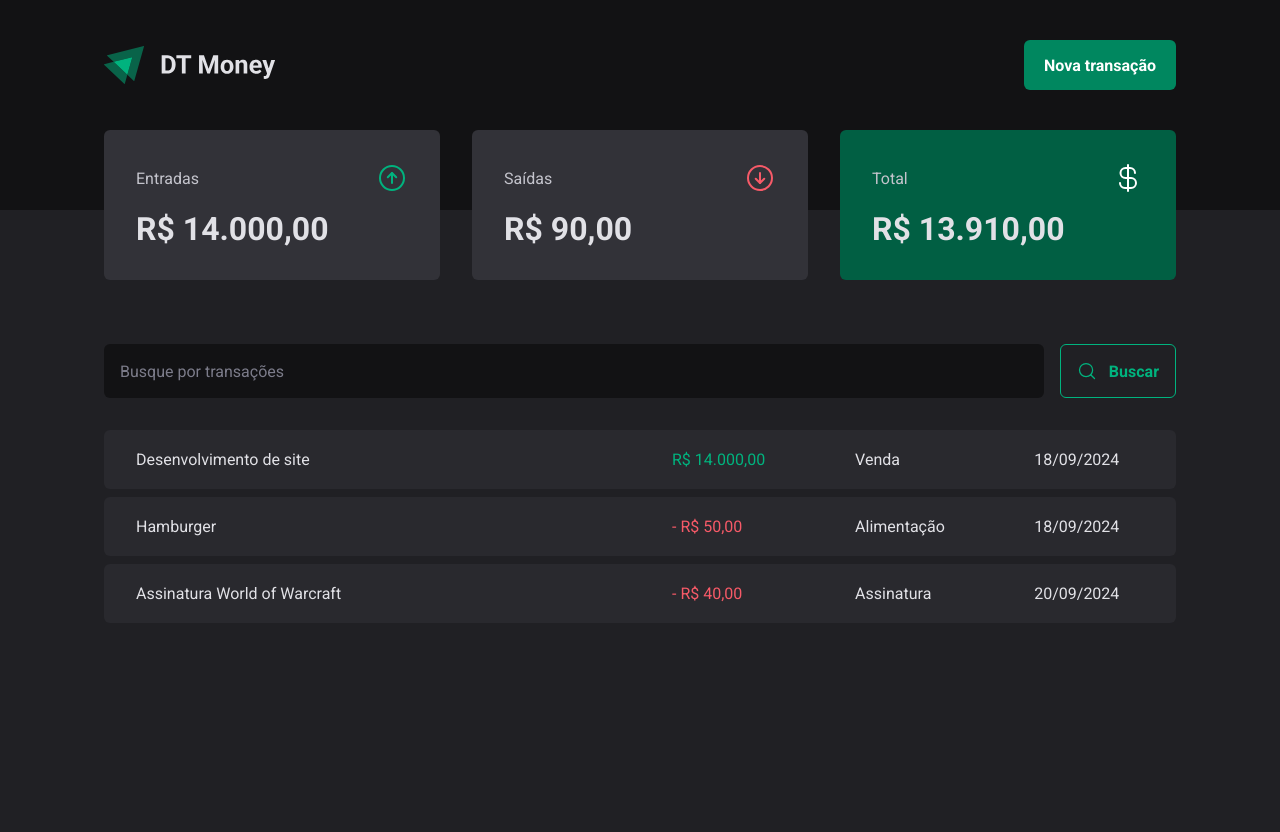
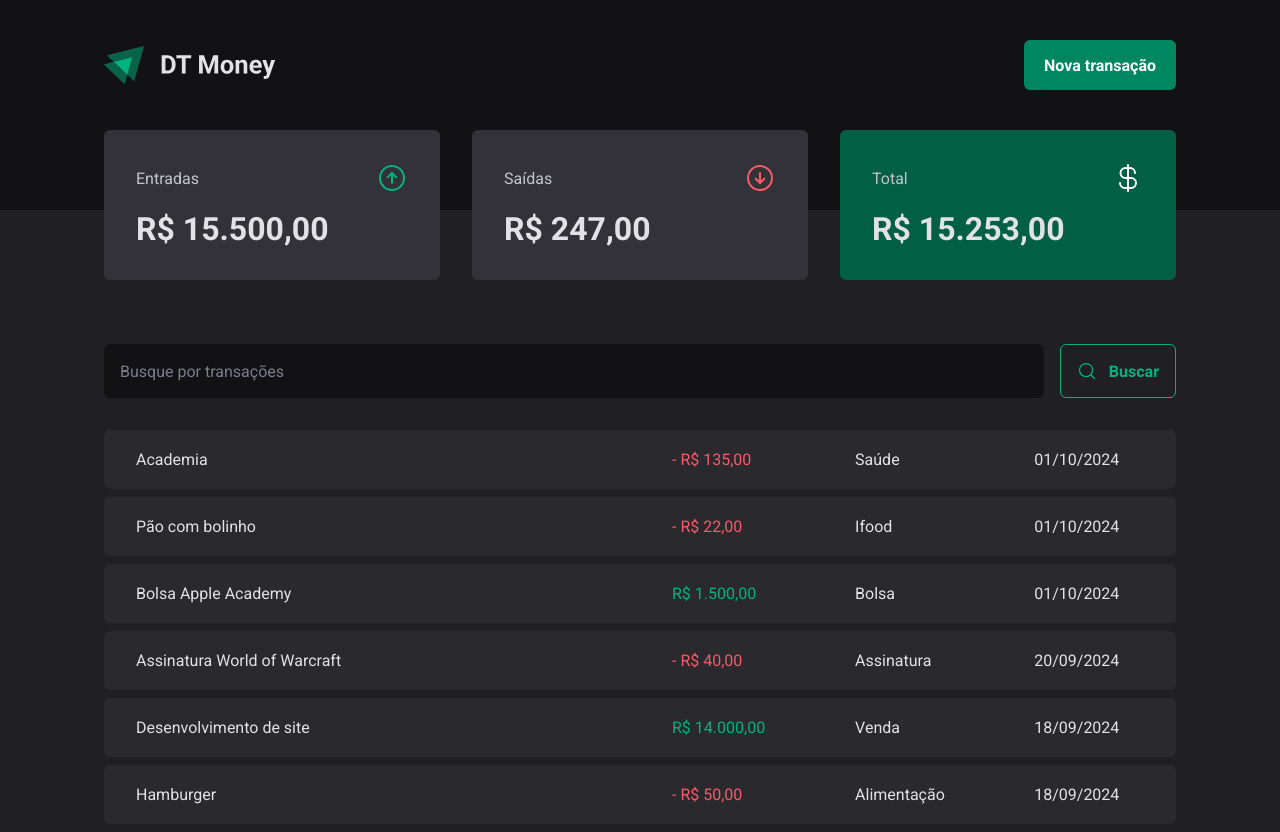
Before and after one commit to angelonetho/03-dt-money, a React (Vite) app: page / in a window 1280 px wide. Before the commit the page ends 800 px from the top, so only its background shows below. Built offline with nearby package versions, Linux system fonts and the light colour scheme; data requests are answered from the project's data file.

Commit message:
Conexão com a API - Criando nova transação

```diff
--- a/server.json
+++ b/server.json
@@ -23,6 +23,30 @@
       "category": "Assinatura",
       "price": 40,
       "createdAt": "2024-09-20T02:41:10.128Z"
+    },
+    {
+      "description": "Bolsa Apple Academy",
+      "price": 1500,
+      "category": "Bolsa",
+      "type": "income",
+      "createdAt": "2024-10-01T17:52:40.848Z",
+      "id": 4
+    },
+    {
+      "description": "Pão com bolinho",
+      "price": 22,
+      "category": "Ifood",
+      "type": "outcome",
+      "createdAt": "2024-10-01T17:58:10.667Z",
+      "id": 5
+    },
+    {
+      "description": "Academia",
+      "price": 135,
+      "category": "Saúde",
+      "type": "outcome",
+      "createdAt": "2024-10-01T18:07:10.949Z",
+      "id": 6
     }
   ]
 }
--- a/src/components/NewTransactionModal/index.tsx
+++ b/src/components/NewTransactionModal/index.tsx
@@ -5,6 +5,8 @@ import { ArrowCircleDown, ArrowCircleUp, X } from "phosphor-react";
 import * as z from 'zod'
 import { Controller, useForm } from "react-hook-form";
 import { zodResolver } from "@hookform/resolvers/zod/src/zod.js";
+import { useContext } from "react";
+import { TransactionsContext } from "../../contexts/TransactionContext";
 
 const newTransactionFormSchema = z.object({
     description: z.string(),
@@ -16,17 +18,27 @@ const newTransactionFormSchema = z.object({
 type NewTransactionFormInputs = z.infer<typeof newTransactionFormSchema>;
 
 export function NewTransactionModal() {
-    const { control, register, handleSubmit, formState: { isSubmitting }} = useForm<NewTransactionFormInputs>( {
+
+    const { createTransaction } = useContext(TransactionsContext)
+
+    const { control, register, handleSubmit, formState: { isSubmitting }, reset} = useForm<NewTransactionFormInputs>( {
         resolver: zodResolver(newTransactionFormSchema),
         defaultValues: {
             type: "income"
-        }
+        },
     })
 
     async function handleCreateNewTransaction(data: NewTransactionFormInputs) {
-        await new Promise(resolver => setTimeout(resolver, 2000))
+        const { description, price, category, type} = data
 
-        console.log(data)
+        await createTransaction({
+            description,
+            price,
+            category,
+            type
+        })
+
+        reset()
     }
 
     return(
--- a/src/contexts/TransactionContext.tsx
+++ b/src/contexts/TransactionContext.tsx
@@ -10,13 +10,23 @@ interface Transaction {
     createdAt: string
 }
 
+interface CreateTransactionInput {
+    description: string;
+    price: number;
+    category: string;
+    type: 'income' | 'outcome';
+}
+
 interface TransactionContextType {
     transactions: Transaction[]
+    fetchTransactions: (query?: string) => Promise<void>
+    createTransaction: (data: CreateTransactionInput) => Promise<void>
 }
 
 interface TransactionsProviderProps {
     children: ReactNode
 }
+
 
 export const TransactionsContext = createContext({} as TransactionContextType)
 
@@ -27,11 +37,27 @@ export function TransactionsProvider({children}: TransactionsProviderProps) {
     async function fetchTransactions(query?: string) {
         const response = await api.get('transactions', {
             params: {
+                _sort: 'createdAt',
+                _order: 'desc',
                 q: query,
             }
         })
 
-        setTransactions((await response).data)
+        setTransactions(response.data)
+    }
+
+    async function createTransaction(data: CreateTransactionInput) {
+        const { description, price, category, type} = data
+
+        const response = await api.post('transactions', {
+            description,
+            price,
+            category,
+            type,
+            createdAt: new Date(),
+        })
+
+        setTransactions(state => [ response.data, ...state])
     }
 
     useEffect(() => {
@@ -39,7 +65,11 @@ export function TransactionsProvider({children}: TransactionsProviderProps) {
     }, [])
 
     return (
-        <TransactionsContext.Provider value={{transactions}}>
+        <TransactionsContext.Provider value={{
+            transactions,
+            fetchTransactions,
+            createTransaction
+            }}>
             {children}
         </TransactionsContext.Provider>
     )
```
Lines whose indentation alone changed are shown as unchanged.
